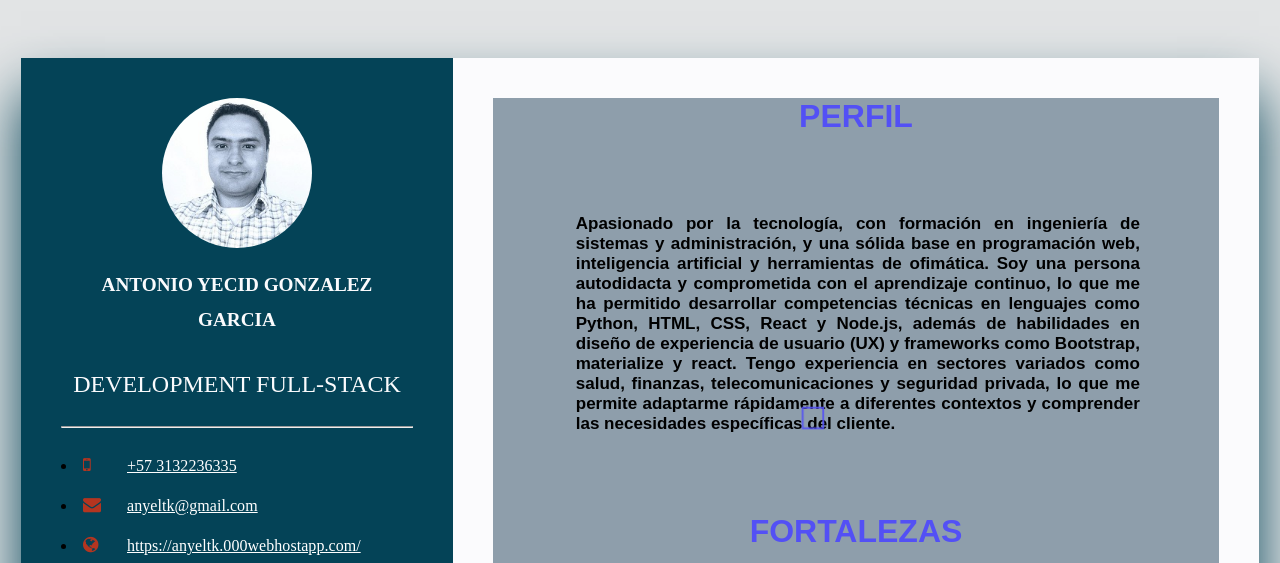
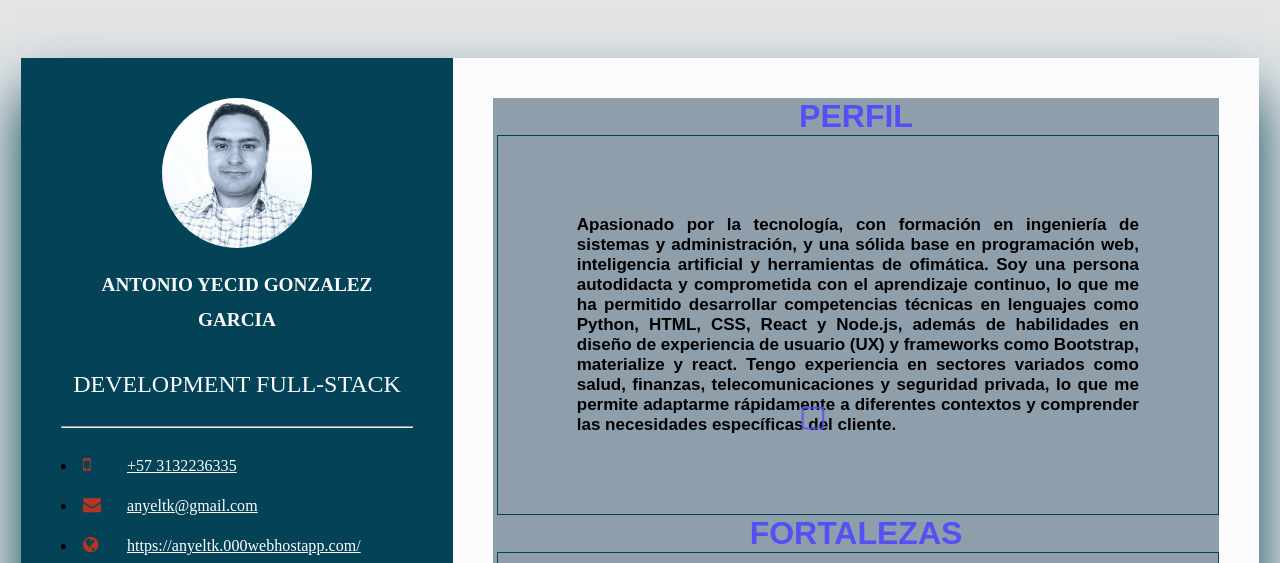
Before and after one commit to antonio-gonzalez/anyeltk.github.io, a plain HTML site: page index.html in a window 1280 px wide. Shown: the top 563 px of the page. Drawn offline with nearby package versions, Linux system fonts and the light colour scheme.

Commit message:
Update style.css
article

```diff
--- a/style.css
+++ b/style.css
@@ -519,3 +519,7 @@ button {
   --color: #8e9eab;
   --hover: #041e32;
 }
+
+article{
+	  border: 1px solid #044357;
+}
```
